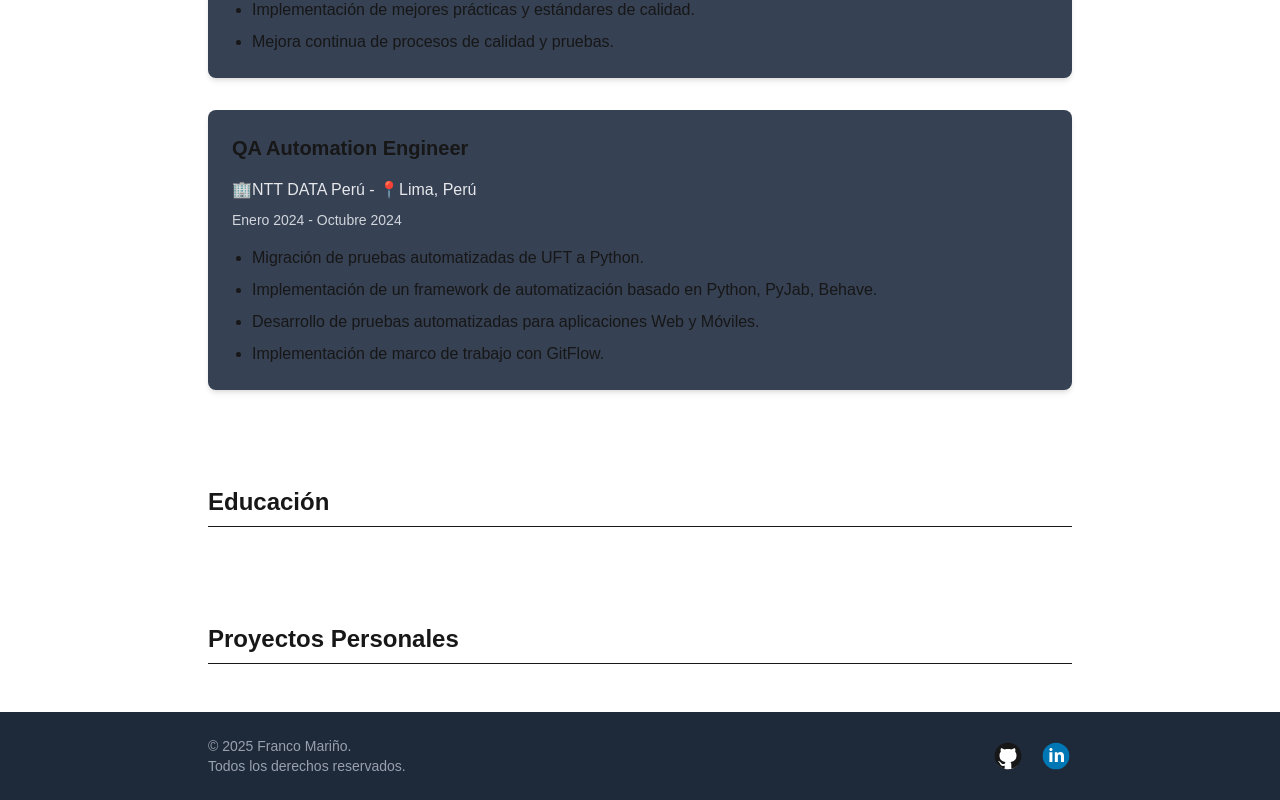
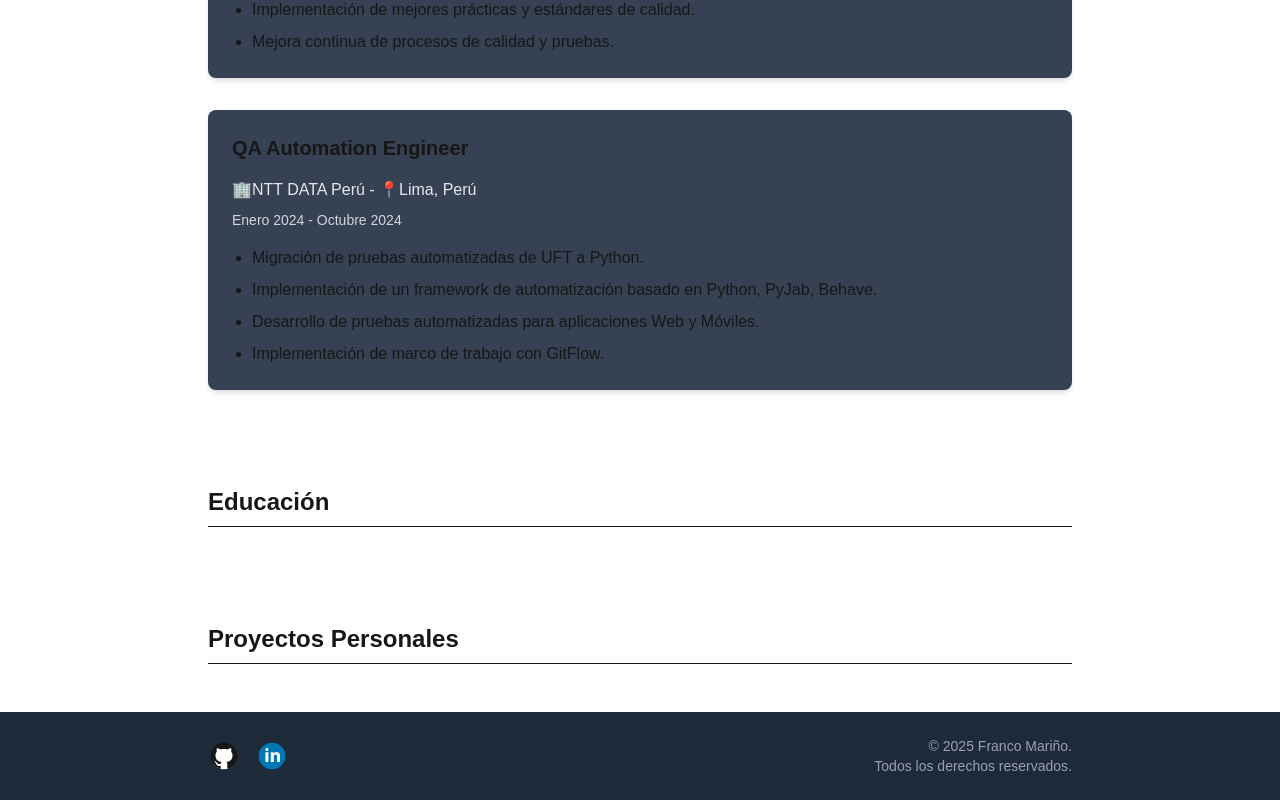
Before and after one commit to fmarinoa/fmarinoa-portfolio, a Next.js app: page / in a window 1280 px wide. Shown: the part 852-1652 px from the top of the page. Built offline with nearby package versions, Linux system fonts and the light colour scheme.

Commit message:
Refactor el componente Footer para utilizar un subcomponente IconsFooter y mejorar la alineación de los elementos.

```diff
--- a/src/components/Footer.tsx
+++ b/src/components/Footer.tsx
@@ -1,37 +1,48 @@
 import Image from 'next/image';
+
+type IconsFooter = {
+  url: string;
+  label: string;
+  urlMedia: string;
+};
+
+function IconsFooter({ url, label, urlMedia }: Readonly<IconsFooter>) {
+  return (
+    <a
+      href={url}
+      target="_blank"
+      rel="noopener noreferrer"
+      aria-label={label}
+      className="hover:text-gray-400 text-2xl"
+    >
+      <Image src={urlMedia} alt={label} width={32} height={32} />
+    </a>
+  );
+}
 
 export default function Footer() {
   const year = new Date().getFullYear();
 
   return (
     <footer className="w-full bg-gray-800 text-white py-6 mt-12">
-      <div className="max-w-4xl mx-auto px-4 flex flex-col md:flex-row items-center md:justify-between gap-4">
-        {/* Texto alineado a la izquierda */}
-        <span className="w-full md:w-auto text-left text-sm text-gray-400 md:order-1 order-2">
-          &copy; {year} Franco Mariño.
-          <br /> Todos los derechos reservados.
+      <div className="max-w-4xl mx-auto px-4 flex flex-col md:flex-row items-center justify-center md:justify-between gap-4">
+        {/* Íconos alineados a la izquierda o centrados en mobile */}
+        <div className="flex gap-4 justify-center w-full md:w-auto">
+          <IconsFooter
+            url="https://github.com/fmarinoa"
+            label="GitHub"
+            urlMedia="/github-svgrepo-com.svg"
+          />
+          <IconsFooter
+            url="https://www.linkedin.com/in/fmarinoa/"
+            label="LinkedIn"
+            urlMedia="/linkedin-svgrepo-com.svg"
+          />
+        </div>
+        {/* Texto alineado a la derecha o centrado en mobile */}
+        <span className="w-full md:w-auto text-center md:text-right text-sm text-gray-400">
+          &copy; {year} Franco Mariño.<br />Todos los derechos reservados.
         </span>
-        {/* Íconos alineados a la derecha */}
-        <div className="flex gap-4 md:order-2 order-1">
-          <a
-            href="https://github.com/fmarinoa"
-            target="_blank"
-            rel="noopener noreferrer"
-            aria-label="GitHub"
-            className="hover:text-gray-400 text-2xl"
-          >
-            <Image src="/github-svgrepo-com.svg" alt="GitHub" width={32} height={32} />
-          </a>
-          <a
-            href="https://www.linkedin.com/in/fmarinoa/"
-            target="_blank"
-            rel="noopener noreferrer"
-            aria-label="LinkedIn"
-            className="hover:text-gray-400 text-2xl"
-          >
-            <Image src="/linkedin-svgrepo-com.svg" alt="LinkedIn" width={32} height={32} />
-          </a>
-        </div>
       </div>
     </footer>
   );
```
